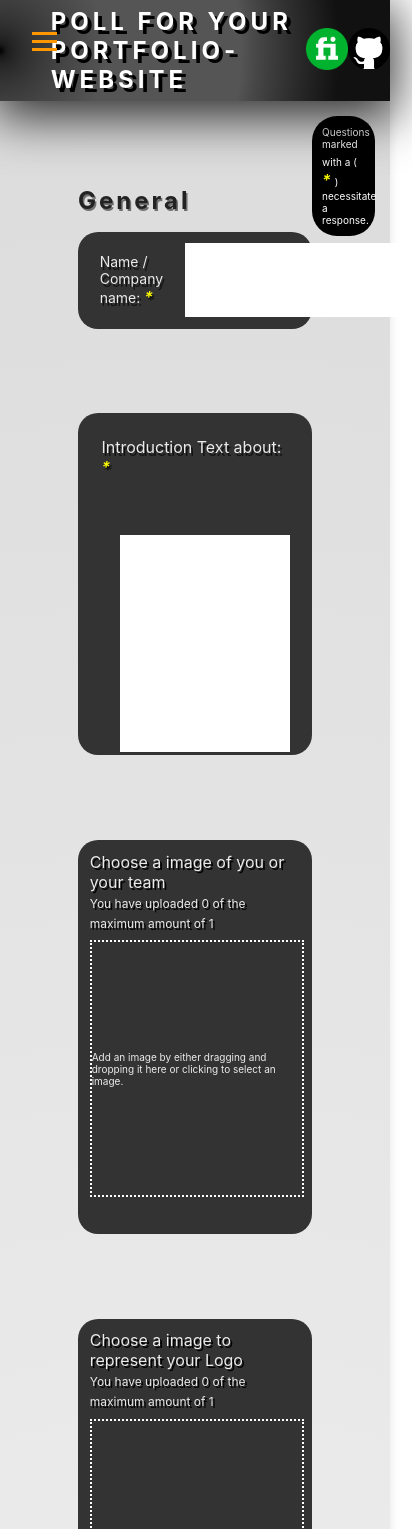
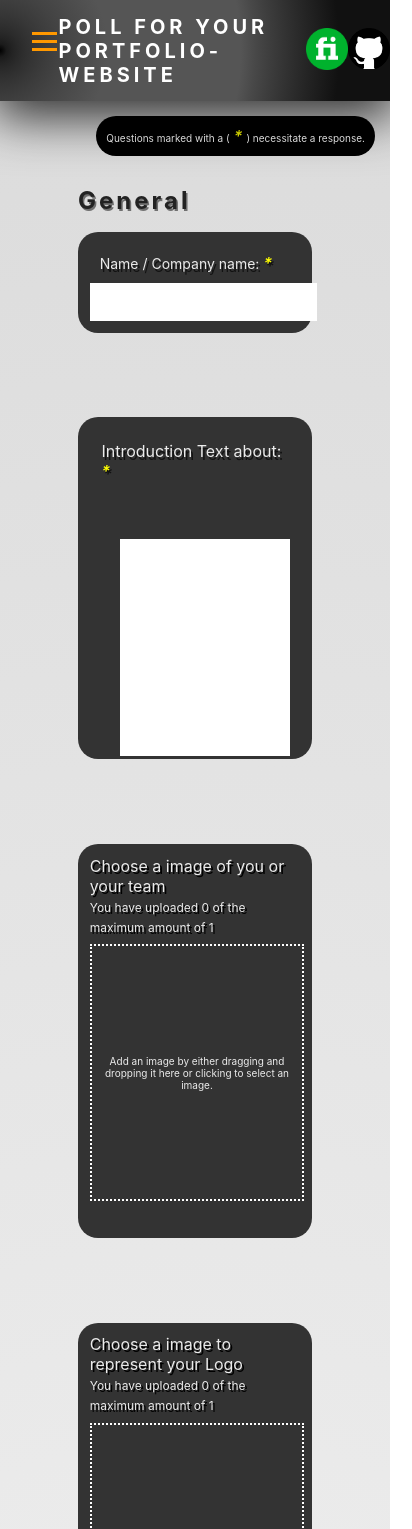
Before and after one commit to LucaSchirmer/form-website, a React (Create React App) app in the folder formWebsite/formapp/: page / in a window 390 px wide. Shown: the top 1529 px of the page, 412 px wide, since content can reach past the window. Built offline with nearby package versions, Linux system fonts and the light colour scheme.

Commit message:
finished responsive design

```diff
--- a/formWebsite/formapp/src/App.css
+++ b/formWebsite/formapp/src/App.css
@@ -565,7 +565,7 @@ textarea{
 
   .toggleAsideResponsive{
     background-color: #eeeeee1b;
-    box-shadow: 0px 0px 225px 76px rgba(238,238,238,1);
+    outline: 2px solid #eeeeee5c;
 
     top: 0;
     width: 30vw;
@@ -600,8 +600,57 @@ textarea{
 }
 
 
+@media (max-width: 800px){
+  .inputElement{
+    grid-template-rows: auto 1fr;
+    grid-template-columns: unset;
+
+  }
+
+  .requiredDisclaimer{
+    width: fit-content;
+    font: 12px;
+  }
+
+  .DragNdropLabel{
+    padding: 10px;
+    text-align: center;
+  }
+}
+
+
+@media (max-width: 600px){
+  .toggleAsideResponsive{
+    width: 50vw;
+  }
+
+  .mainHeadline{
+    font-size: 1.25rem;
+
+    text-shadow: none;
+
+    padding-left: 15vw;
+  }
+}
+
 @media (max-height: 1000px){
   .sideNav {
     height: 70vh;
   }
 }
+
+@media (max-height: 600px){
+  .appHeader {
+    height: 15vh;
+  }
+
+  .navIMG {
+    height: 8vh;
+  }
+}
+
+@media (max-height: 400px){
+  .appHeader {
+    height: 17vh;
+  }
+}
```
